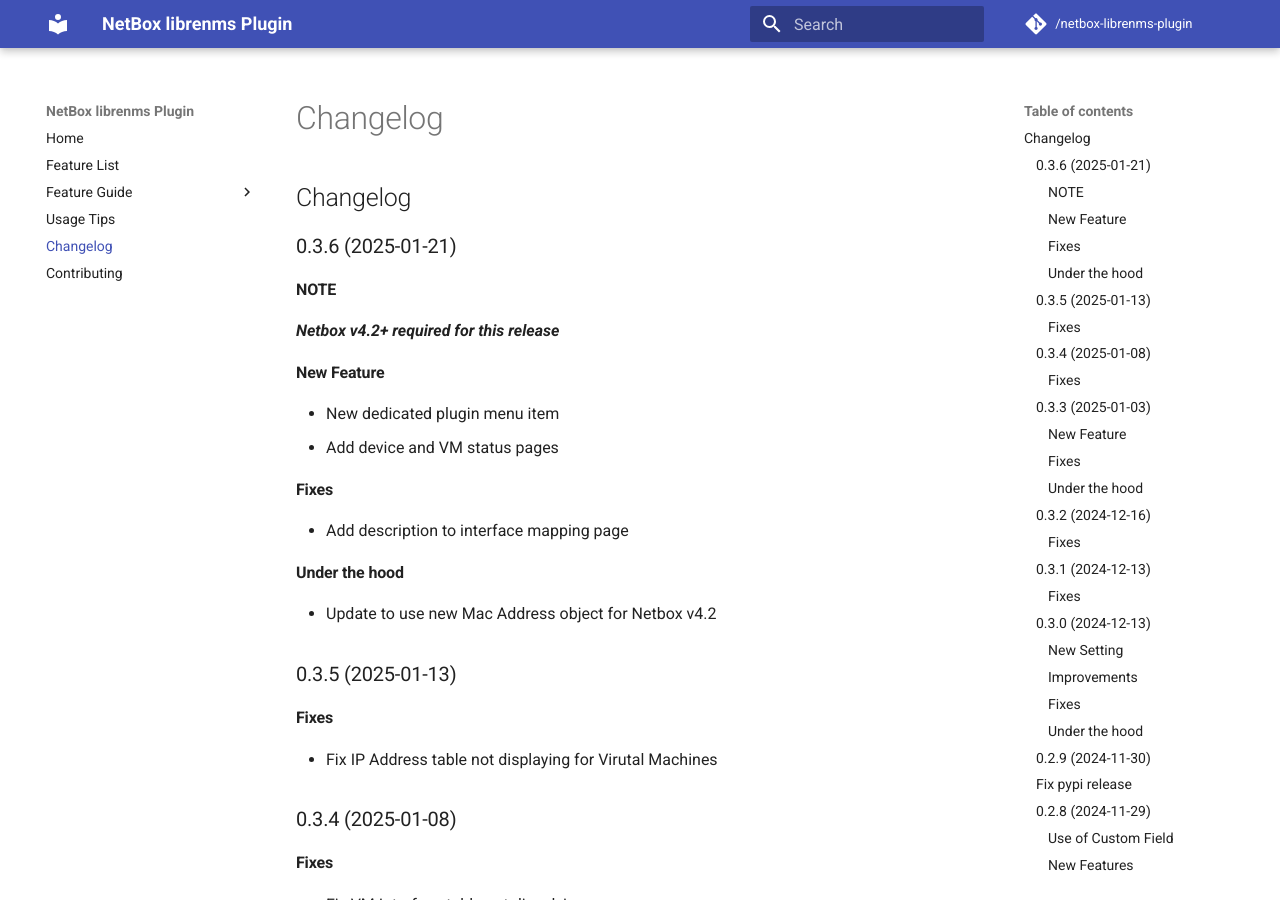
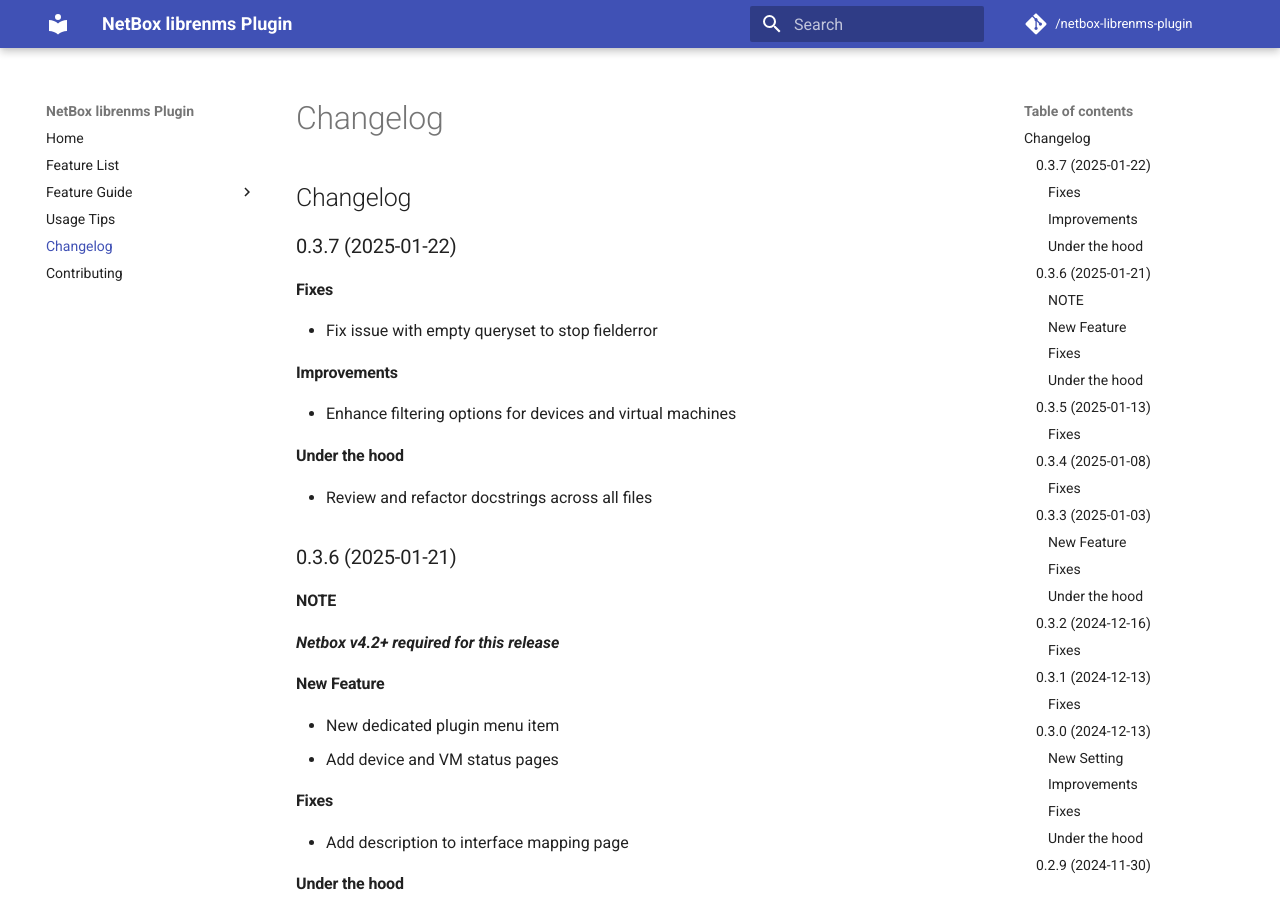
Before and after one commit to bonzo81/netbox-librenms-plugin, an MkDocs documentation site: the page built from docs/changelog.md, in a window 1280 px wide and 900 px high. Built offline with MkDocs 1.6.1 and Material for MkDocs 9.7.7, drawn with Linux system fonts in a browser that asks for light colours; comment, search, counter and statistics services are not loaded.

Commit message:
Bump version to 0.3.7, Update changelog

```diff
--- a/docs/changelog.md
+++ b/docs/changelog.md
@@ -1,4 +1,14 @@
 # Changelog
+
+## 0.3.7 (2025-01-22)
+
+### Fixes
+* Fix issue with empty queryset to stop fielderror
+### Improvements
+* Enhance filtering options for devices and virtual machines
+### Under the hood
+* Review and refactor docstrings across all files
+
 
 ## 0.3.6 (2025-01-21)
 
--- a/netbox_librenms_plugin/__init__.py
+++ b/netbox_librenms_plugin/__init__.py
@@ -1,7 +1,7 @@
 from netbox.plugins import PluginConfig
 
 __author__ = "Andy Norwood"
-__version__ = "0.3.6"
+__version__ = "0.3.7"
 
 
 class LibreNMSSyncConfig(PluginConfig):
--- a/pyproject.toml
+++ b/pyproject.toml
@@ -7,7 +7,7 @@ build-backend = "setuptools.build_meta"
 
 [project]
 name =  "netbox-librenms-plugin"
-version = "0.3.6"
+version = "0.3.7"
 authors = [
     {name = "Andy Norwood"},
 ]
```
